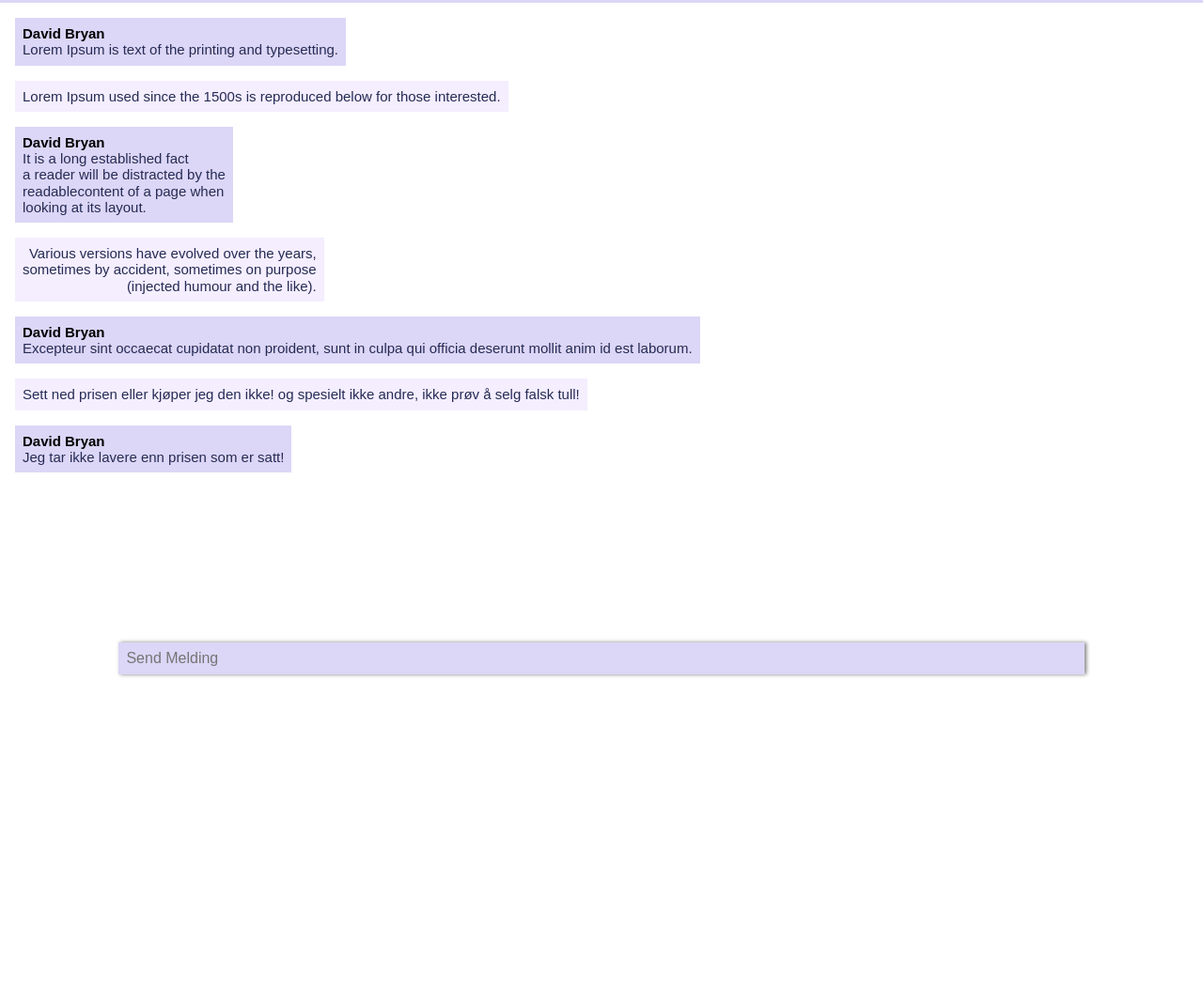
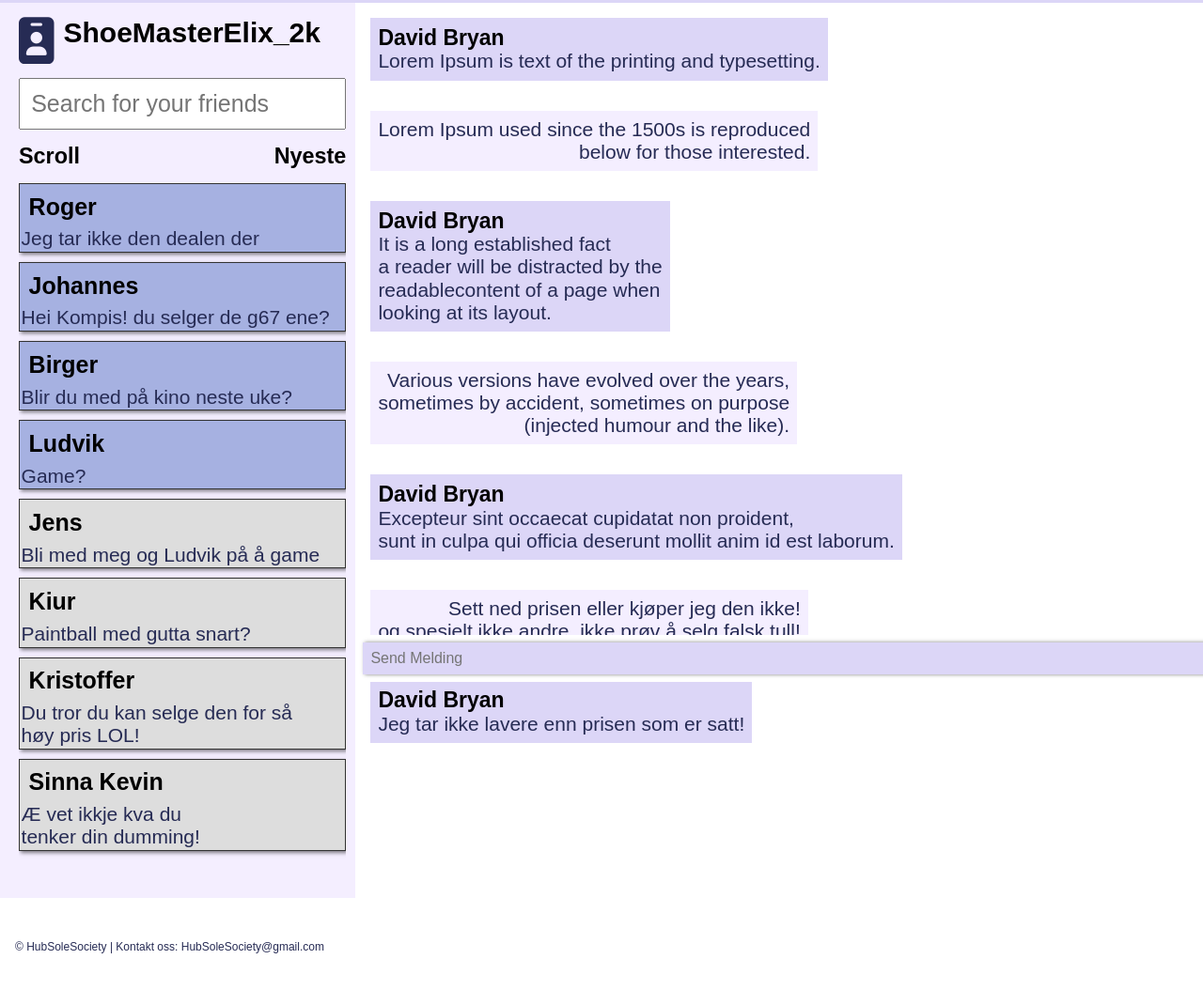
Before and after one commit to BenjaminElix/Oblig3v4, a plain HTML site: page Chat.html in a window 1280 px wide. Shown: the part 74-1128 px from the top of the page at 94% size. Before the commit the page ends 800 px from the top, so only its background shows below. Drawn offline with nearby package versions, Linux system fonts and the light colour scheme.

Commit message:
lørdagv5

```diff
--- a/Chat.html
+++ b/Chat.html
@@ -75,8 +75,8 @@
                     <p>Du tror du kan selge den for så<br> høy pris LOL!</p>
                </section>
                <section class="ulest">
-                    <h3>Sinna David</h3>
-                    <p>Nesten før jeg !!!!!</p>
+                    <h3>Sinna Kevin</h3>
+                    <p>Æ vet ikkje kva du <br>tenker din dumming!</p>
                 </section>
 
             </li>
@@ -95,7 +95,7 @@
 
     </section>
     <section class="textH">
-        <p>Lorem Ipsum used since the 1500s is reproduced below for those interested.</p>
+        <p>Lorem Ipsum used since the 1500s is reproduced <br> below for those interested.</p>
 
     </section>
     <section class="textV">
@@ -110,11 +110,11 @@
 
     </section><section class="textV">
         <h2>David Bryan</h2>
-        <p>Excepteur sint occaecat cupidatat non proident, sunt in culpa qui officia deserunt mollit anim id est laborum.</p>
+        <p>Excepteur sint occaecat cupidatat non proident,<br> sunt in culpa qui officia deserunt mollit anim id est laborum.</p>
 
     </section>
     <section class="textH">
-        <p>Sett ned prisen eller kjøper jeg den ikke! og spesielt ikke andre, ikke prøv å selg falsk tull!</p>
+        <p>Sett ned prisen eller kjøper jeg den ikke!<br> og spesielt ikke andre, ikke prøv å selg falsk tull!</p>
 
     </section>
     <section class="textV">
@@ -122,6 +122,11 @@
         <p>Jeg tar ikke lavere enn prisen
             som er satt!</p>
     </section>
+
+    <section id="søkchat2">
+        <input type="text" placeholder="Send Melding" >
+    </section>
+
 
 
 </section>
@@ -140,10 +145,7 @@
 
 
     <footer>
-
-        <section id="søkchat2">
-            <input type="text" placeholder="Send Melding" >
-        </section>
+        <p id="kontakt">&copy; HubSoleSociety | Kontakt oss: HubSoleSociety@gmail.com</p>
 
 
     </footer>
--- a/css/style.css
+++ b/css/style.css
@@ -562,7 +562,7 @@ section.kjøp {
     position: fixed;
     box-sizing: border-box;
     width: 100%;
-    padding: 0.5rem;
+    padding: 0.3rem;
     background-color: #ffffff;
 
 
@@ -580,9 +580,17 @@ section.kjøp {
 
 }
 
+footer p {
+    display: flex;
+    padding-top: 0px;
+    font-size: 12px;
+    padding-bottom: 30px;
+}
+
+
 .textV {
     margin: 1rem;
-    font-size: 15px;
+    font-size: 4vw;
     text-align: left;
     background-color: #DCD6F7;
     padding: 0.5rem;
@@ -591,17 +599,17 @@ section.kjøp {
 }
 
 .textV h2{
-    font-size: 15px;
+    font-size: 4vw;
 }
 
 .textH h2{
-    font-size: 15px;
+    font-size: 4vw;
 }
 
 .textH {
     padding: 0.5rem;
     margin: 1rem;
-    font-size: 15px;
+    font-size: 4vw;
     text-align: right;
     background-color: #F4EEFF;
     width: fit-content;
@@ -807,7 +815,7 @@ section#produktback {
 }
 
 
-@media only screen and (min-width:1700px){
+@media only screen and (min-width:1000px){
 
     .fa-address-card {
         display: flex;
@@ -829,6 +837,7 @@ section#produktback {
         font-size: 20px;
         flex-direction: row;
         padding-bottom: 15px;
+        padding-top: 15px;
     }
 
     #VennerDesk {
@@ -846,10 +855,11 @@ section#produktback {
 
     #søkchat2 {
         display: flex;
-        justify-content: right;
-        text-align: right;
+        justify-content: center;
+        text-align: center;
         box-sizing: border-box;
         padding: 0.5rem;
+
 
 
 
@@ -860,7 +870,7 @@ section#produktback {
 
     #søkchat2 input {
         background-color: #DCD6F7;
-        width: 70%;
+        width: 100%;
         border: none;
         box-shadow: 2px 0px 4px rgba(0, 0, 0, 0.5);
         padding: 0.5rem;
@@ -872,7 +882,7 @@ section#produktback {
         display: flex;
         flex-direction: column;
         margin: 1rem;
-        font-size: 25px;
+        font-size: 21px;
         text-align: left;
         background-color: #DCD6F7;
         padding: 0.5rem;
@@ -881,17 +891,17 @@ section#produktback {
     }
 
     .textV h2{
-        font-size: 25px;
+        font-size: 23px;
     }
 
     .textH h2{
-        font-size: 25px;
+        font-size: 23px;
     }
 
     .textH {
         padding: 0.5rem;
         margin: 1rem;
-        font-size: 25px;
+        font-size: 21px;
         text-align: right;
         background-color: #F4EEFF;
         width: fit-content;
@@ -928,20 +938,17 @@ section#produktback {
     }
     .VennerSidenDesk section {
         margin-bottom: 10px;
-        border-style: solid;
+        border: 0.5px solid #333;
         background-color: #A6B1E1;
         padding: 0.1rem;
+        box-shadow: 2px 2px 4px rgba(0, 0, 0, 0.5);
 
     }
 
-    .VennerSidenDesk p {
-        font-size: 25px;
+    .VennerSidenDesk section p {
+        font-size: 21px;
     }
 
-    .VennerSidenDesk {
-
-
-    }
 
 
     .chatmenydesk{
@@ -959,13 +966,13 @@ section#produktback {
         flex-direction: column;
     }
 
-    .ulest {
+    section.ulest {
         background-color: #dddddd;
     }
 
 }
 
-@media only screen and (max-width:1700px){
+@media only screen and (max-width:1000px){
     .fa-id-badge {
         display: none;
     }
```
